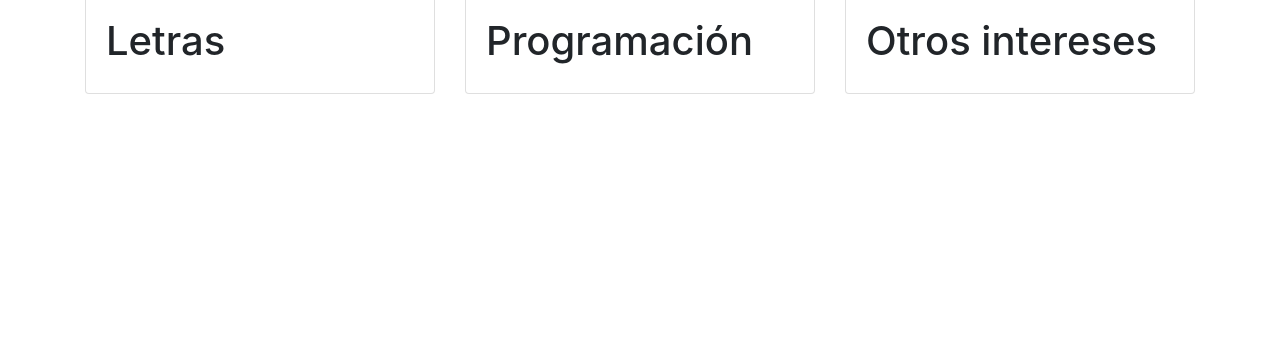
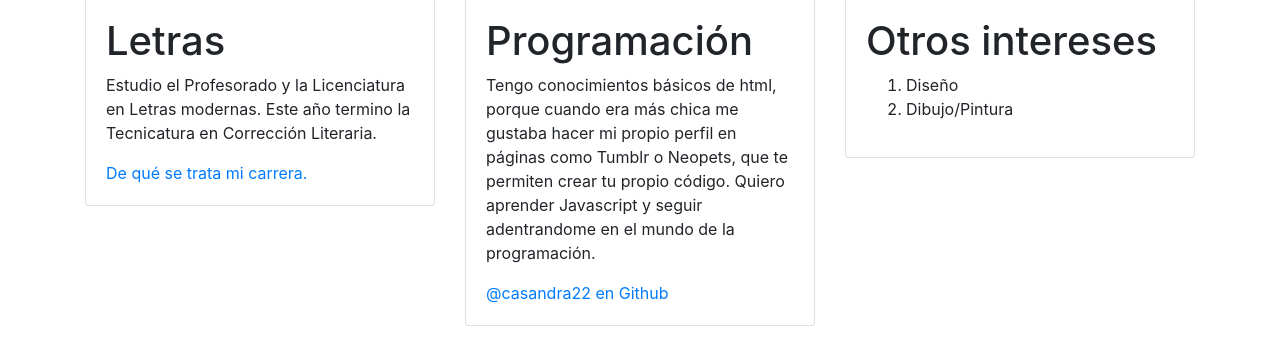
Before and after one commit to casandra22/Creemosenlared, a plain HTML site: page index.html in a window 1280 px wide. Shown: the part 166-530 px from the top of the page. Drawn offline with nearby package versions, Linux system fonts and the light colour scheme.

Commit message:
Update index.html

```diff
--- a/index.html
+++ b/index.html
@@ -18,6 +18,8 @@
         <img class="card-img-top" src="img/image.jpg" alt="imagen de...">
         <div class="card-body">
           <h1>Letras</h1>
+          <p>Estudio el Profesorado y la Licenciatura en Letras modernas. Este año termino la Tecnicatura en Corrección Literaria.</p>
+          <a href="https://blogs.ffyh.unc.edu.ar/ingreso-ffyh/carreras/letras-modernas-2/">De qué se trata mi carrera.</a>
         </div>
       </div>
     </div>
@@ -26,6 +28,8 @@
         <img class="card-img-top" src="img/image.jpg" alt="imagen de...">
         <div class="card-body">
           <h1>Programación</h1>
+          <p>Tengo conocimientos básicos de html, porque cuando era más chica me gustaba hacer mi propio perfil en páginas como Tumblr o Neopets, que te permiten crear tu propio código. Quiero aprender Javascript y seguir adentrandome en el mundo de la programación.</p>
+          <a href="https://github.com/casandra22">@casandra22 en Github</a>
         </div>
       </div>
     </div>
@@ -34,6 +38,14 @@
         <img class="card-img-top" src="img/image.jpg" alt="imagen de...">
         <div class="card-body">
           <h1>Otros intereses</h1>
+          <ol>
+            <li>
+              Diseño
+            </li>
+            <li>
+              Dibujo/Pintura
+            </li>
+          </ol>
         </div>
       </div>
     </div>
```
